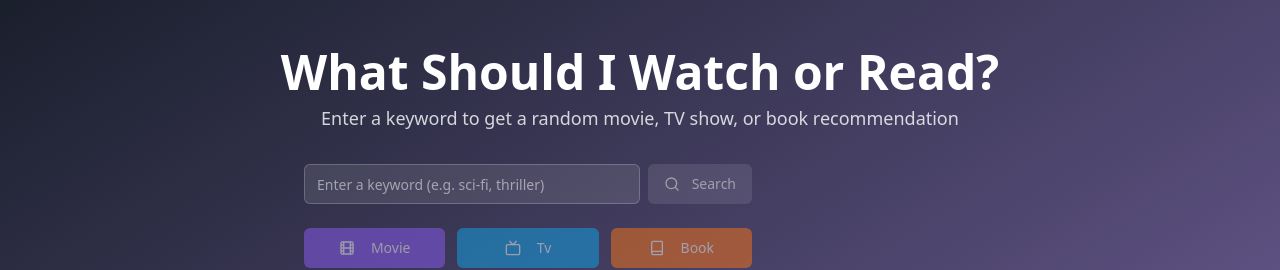
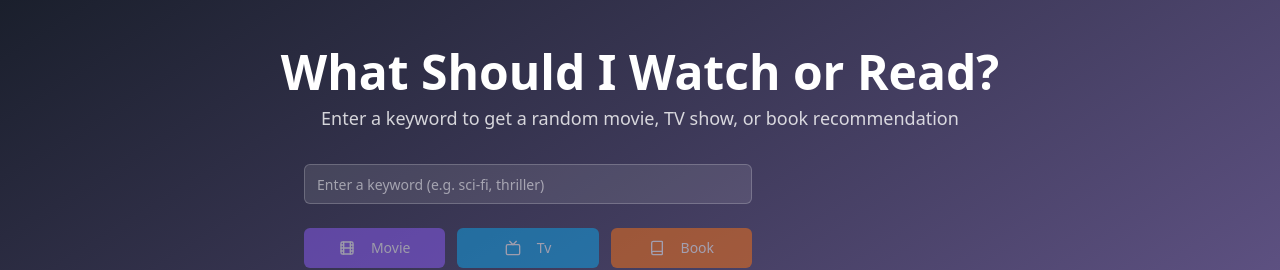
Before and after one commit to tattedbeardo89/pick-something-app, a React (Vite) app: page / in a window 1280 px wide. Shown: the top 270 px of the page. Built offline with nearby package versions, Linux system fonts and the light colour scheme; no server answers.

Commit message:
Update SearchBar.tsx

```diff
--- a/src/components/SearchBar.tsx
+++ b/src/components/SearchBar.tsx
@@ -1,8 +1,5 @@
-
 import React, { useState } from "react";
 import { Input } from "@/components/ui/input";
-import { Button } from "@/components/ui/button";
-import { Search } from "lucide-react";
 
 interface SearchBarProps {
   onSearch: (keyword: string) => void;
@@ -12,36 +9,22 @@ interface SearchBarProps {
 const SearchBar: React.FC<SearchBarProps> = ({ onSearch, isLoading }) => {
   const [keyword, setKeyword] = useState("");
 
-  const handleSubmit = (e: React.FormEvent) => {
-    e.preventDefault();
-    if (keyword.trim()) {
-      onSearch(keyword.trim());
-    }
+  const handleChange = (e: React.ChangeEvent<HTMLInputElement>) => {
+    setKeyword(e.target.value);
+    onSearch(e.target.value.trim());
   };
 
   return (
-    <form
-      onSubmit={handleSubmit}
-      className="flex w-full max-w-md space-x-2 mb-6"
-    >
+    <div className="flex w-full max-w-md space-x-2 mb-6">
       <Input
         type="text"
         placeholder="Enter a keyword (e.g. sci-fi, thriller)"
         value={keyword}
-        onChange={(e) => setKeyword(e.target.value)}
+        onChange={handleChange}
         className="bg-white/10 border-white/20 text-white placeholder:text-white/50 focus-visible:ring-theme-purple"
-        required
         disabled={isLoading}
       />
-      <Button
-        type="submit"
-        variant="secondary"
-        disabled={isLoading || !keyword.trim()}
-        className="bg-white/20 hover:bg-white/30 text-white"
-      >
-        <Search size={18} className="mr-1" /> Search
-      </Button>
-    </form>
+    </div>
   );
 };
 
```
